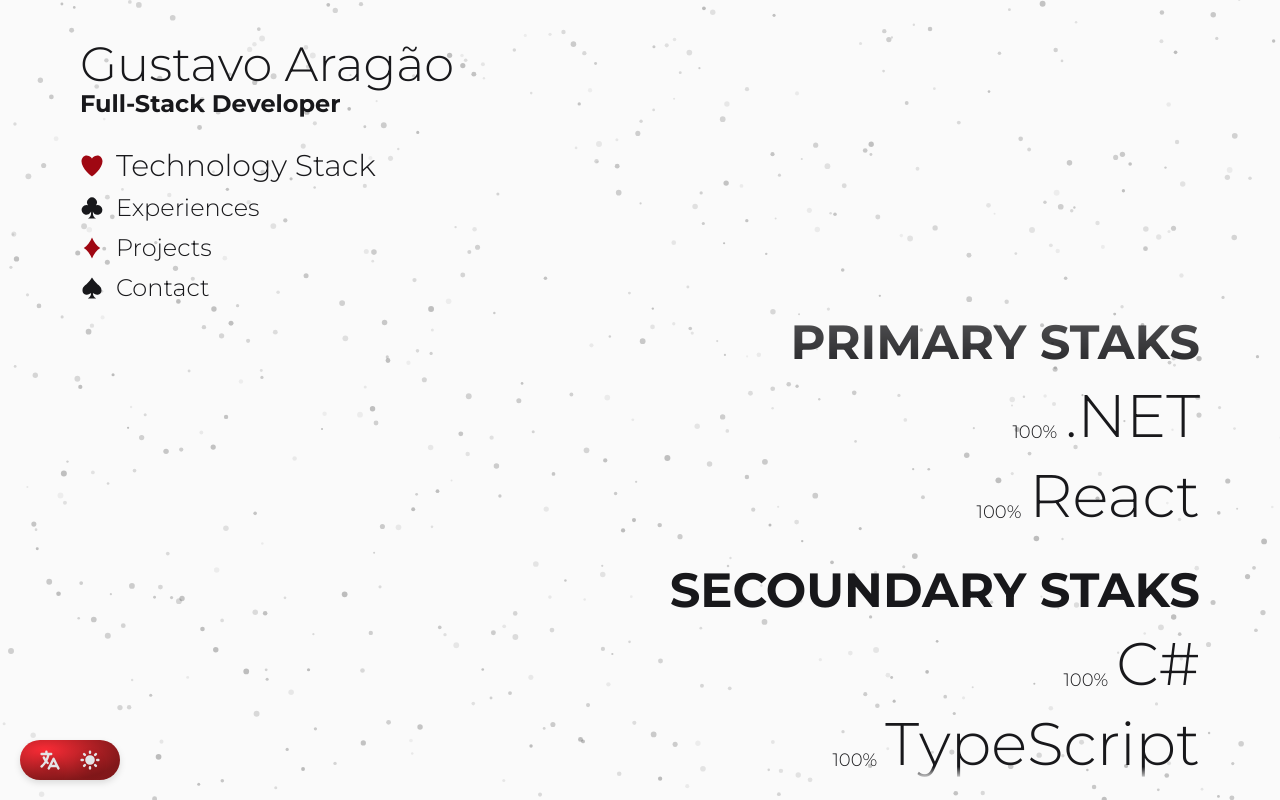
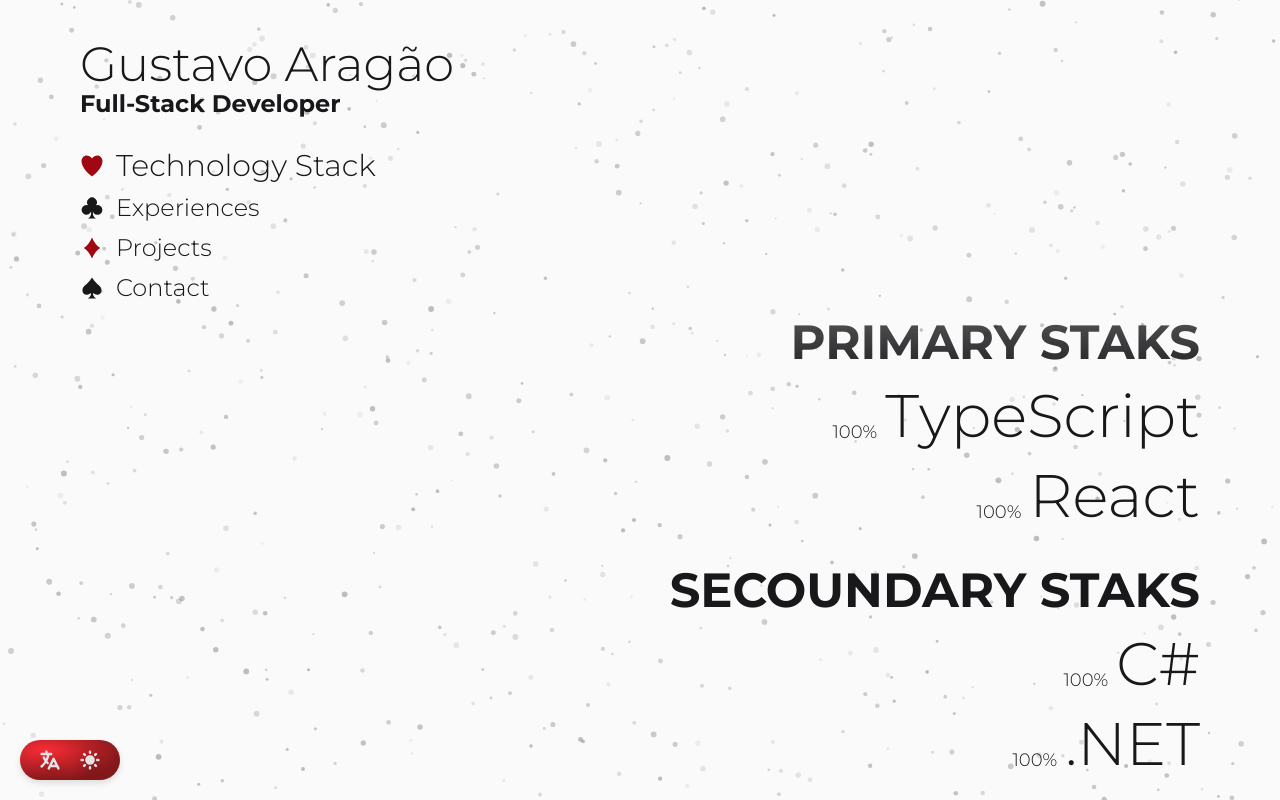
Before and after one commit to KaoreSactra/portifolio, a Next.js app: page /en in a window 1280 px wide. Built offline with nearby package versions, Linux system fonts and the light colour scheme.

Commit message:
Stack Adjust

```diff
--- a/src/components/section/technologystack/component.tsx
+++ b/src/components/section/technologystack/component.tsx
@@ -5,33 +5,53 @@
   const t = useTranslations("Stack")
 
   const primaryStack = [
-    { id: 1, percentage: '100%', text: '.NET'},
-    { id: 2, percentage: '100%', text: 'React'}
+    { id: 1, percentage: "100%", text: "TypeScript" },
+    { id: 2, percentage: "100%", text: "React" },
   ]
   const secoundaryStack = [
-    { id: 1, percentage: '100%', text: 'C#'},
-    { id: 2, percentage: '100%', text: 'TypeScript'},
-    { id: 3, percentage: '100%', text: 'Tailwind'},
-    { id: 4, percentage: '100%', text: 'Next.js'},
-    { id: 5, percentage: '70%', text: 'Electron'},
-    { id: 6, percentage: '50%', text: 'Selenium'},
-    { id: 7, percentage: '100%', text: 'JavaScript'},
-    { id: 8, percentage: '100%', text: 'Git'},
-    { id: 9, percentage: '100%', text: 'GitHub'},
-    { id: 10, percentage: '60%', text: 'Python'},
-    { id: 11, percentage: '10%', text: 'Flask'},
-    { id: 12, percentage: '30%', text: 'Java'},
+    { id: 1, percentage: "100%", text: "C#" },
+    { id: 2, percentage: "100%", text: ".NET" },
+    { id: 3, percentage: "100%", text: "Tailwind" },
+    { id: 4, percentage: "100%", text: "Next.js" },
+    { id: 5, percentage: "70%", text: "Electron" },
+    { id: 6, percentage: "50%", text: "Selenium" },
+    { id: 7, percentage: "100%", text: "JavaScript" },
+    { id: 8, percentage: "100%", text: "Git" },
+    { id: 9, percentage: "100%", text: "GitHub" },
+    { id: 10, percentage: "60%", text: "Python" },
+    { id: 11, percentage: "10%", text: "Flask" },
+    { id: 12, percentage: "30%", text: "Java" },
   ]
 
   return (
     <div className="flex flex-col gap-10 text-5xl md:text-6xl font-light snap-y">
       <div className="flex flex-col gap-5">
-        <LabelBox text={t("primary")} className="snap-center font-bold text-end text-2xl md:text-5xl"/>
-        {primaryStack.map((item) => (<LabelBox key={item.id} subText={item.percentage} text={item.text} className="snap-center"/>))}
+        <LabelBox
+          text={t("primary")}
+          className="snap-center font-bold text-end text-2xl md:text-5xl"
+        />
+        {primaryStack.map((item) => (
+          <LabelBox
+            key={item.id}
+            subText={item.percentage}
+            text={item.text}
+            className="snap-center"
+          />
+        ))}
       </div>
       <div className="flex flex-col gap-5">
-        <LabelBox text={t("secoundary")} className="snap-center font-bold text-end text-2xl md:text-5xl"/>
-        {secoundaryStack.map((item) => (<LabelBox key={item.id} subText={item.percentage} text={item.text} className="snap-center"/>))}
+        <LabelBox
+          text={t("secoundary")}
+          className="snap-center font-bold text-end text-2xl md:text-5xl"
+        />
+        {secoundaryStack.map((item) => (
+          <LabelBox
+            key={item.id}
+            subText={item.percentage}
+            text={item.text}
+            className="snap-center"
+          />
+        ))}
       </div>
     </div>
   )
```
